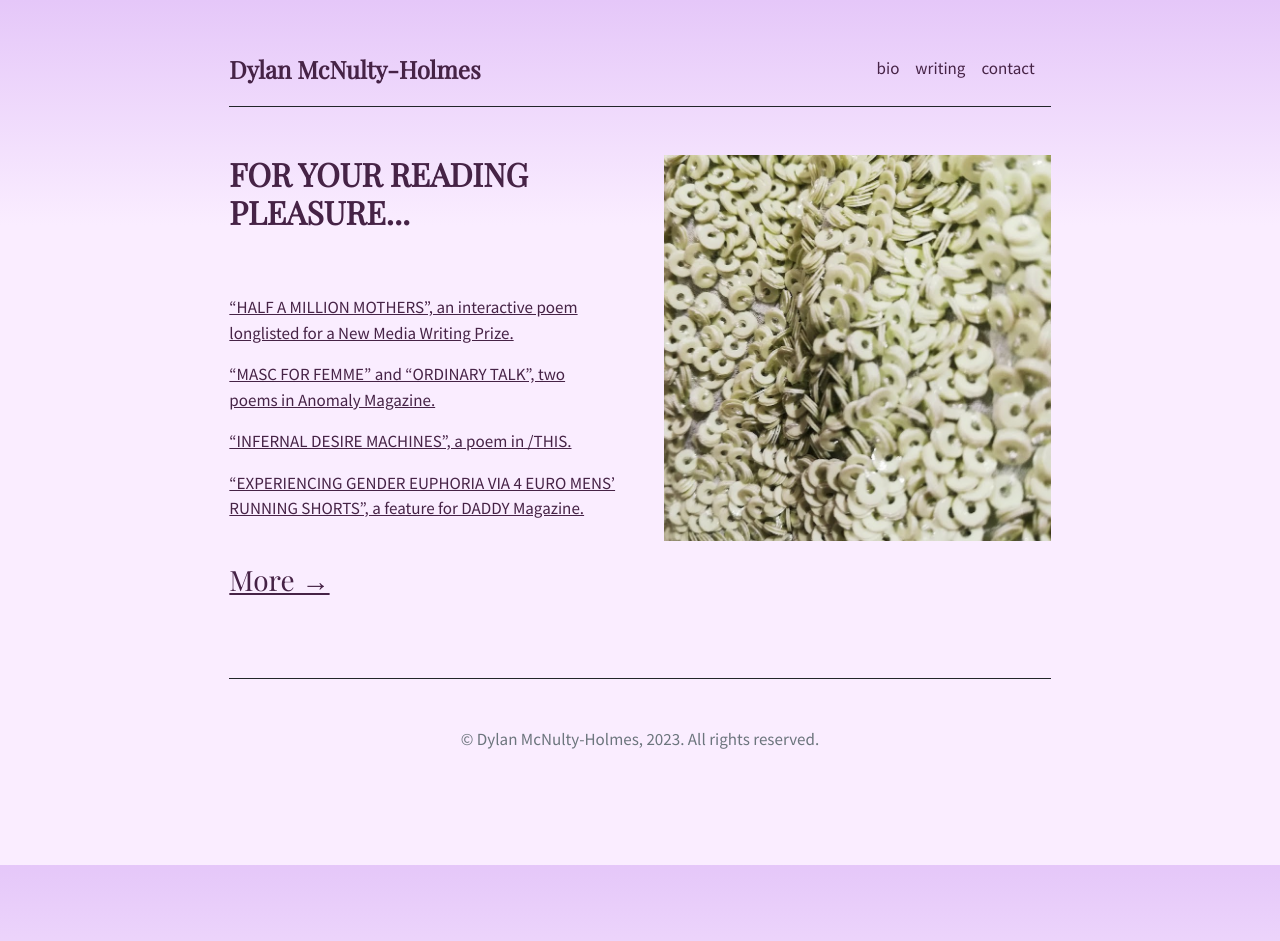
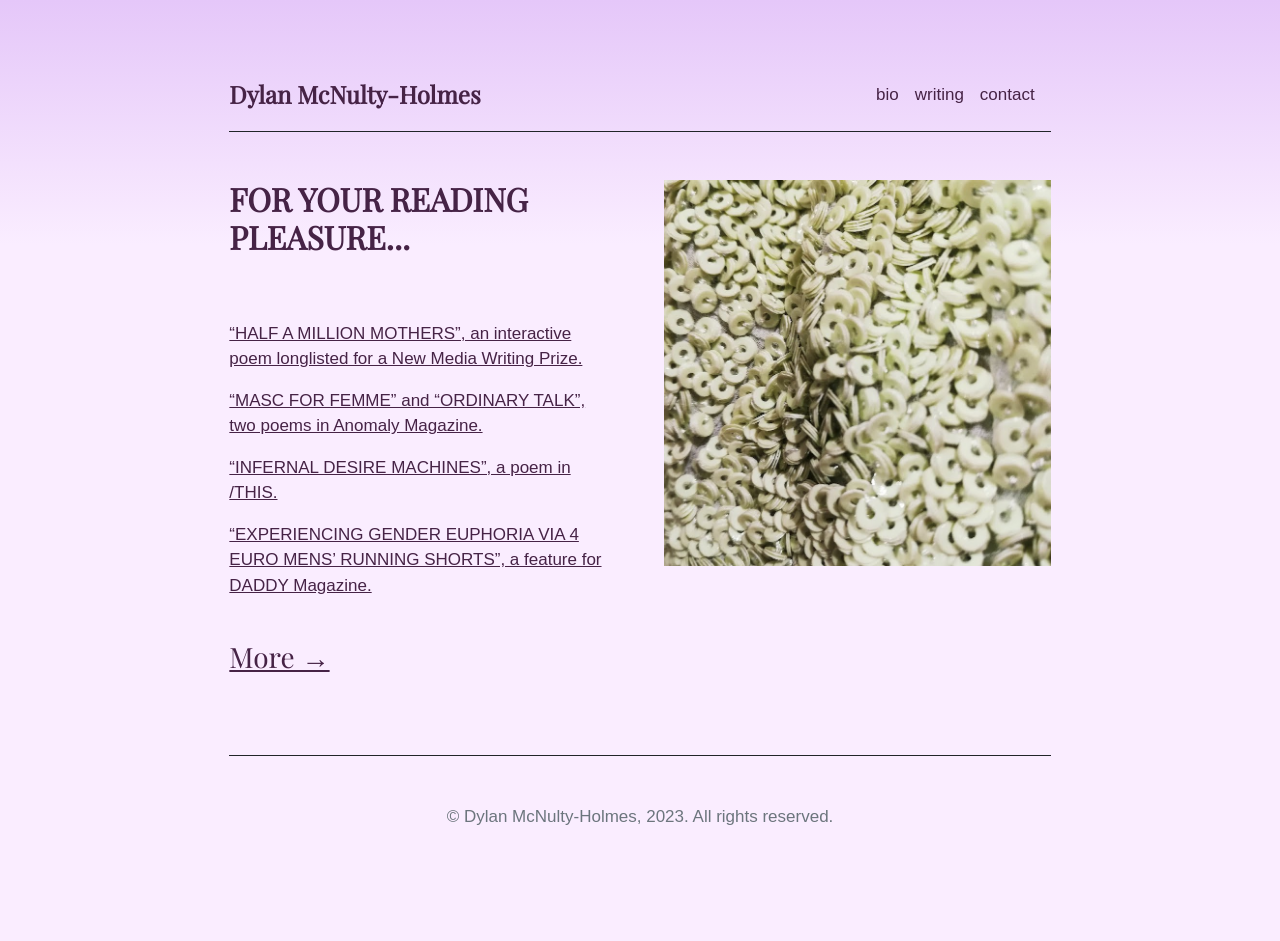
Before and after one commit to dyl-amh/website, a Jekyll site: the page built from index.md, in a window 1280 px wide. Built offline with Jekyll 4.4.1, drawn with Linux system fonts in a browser that asks for light colours; before the commit the page ends 900 px from its top, so only the background shows below that.

Commit message:
update favicon

```diff
--- a/_includes/head.html
+++ b/_includes/head.html
@@ -5,11 +5,11 @@
   <link rel="stylesheet" href="{{ site.github.url }}/assets/libs/bootstrap/bootstrap.min.css">
   <script defer src="{{ site.github.url }}/assets/libs/fontawesome/all.min.js"></script>
   <link rel="stylesheet" href="{{ site.github.url }}/assets/css/main.css">
-  <link rel="apple-touch-icon" sizes="152x152" href="{{ site.github.url }}/assets/apple-icon-152x152.png">
+  <link rel="apple-touch-icon" sizes="152x152" href="{{ site.github.url }}/assets/apple-touch-icon.png">
   <link rel="shortcut icon" href="{{ site.github.url }}/assets/favicon.ico">
   <link rel="preconnect" href="https://fonts.googleapis.com">
-<link rel="preconnect" href="https://fonts.gstatic.com" crossorigin>
-<link href="https://fonts.googleapis.com/css2?family=Playfair+Display&family=Source+Sans+Pro:ital,wght@0,400;0,900;1,900&display=swap" rel="stylesheet">
+  <link rel="preconnect" href="https://fonts.gstatic.com" crossorigin>
+  <link href="https://fonts.googleapis.com/css2?family=Inter&family=Playfair+Display&display=swap" rel="stylesheet">
   <style>
     .wrapingimage
     {
```
